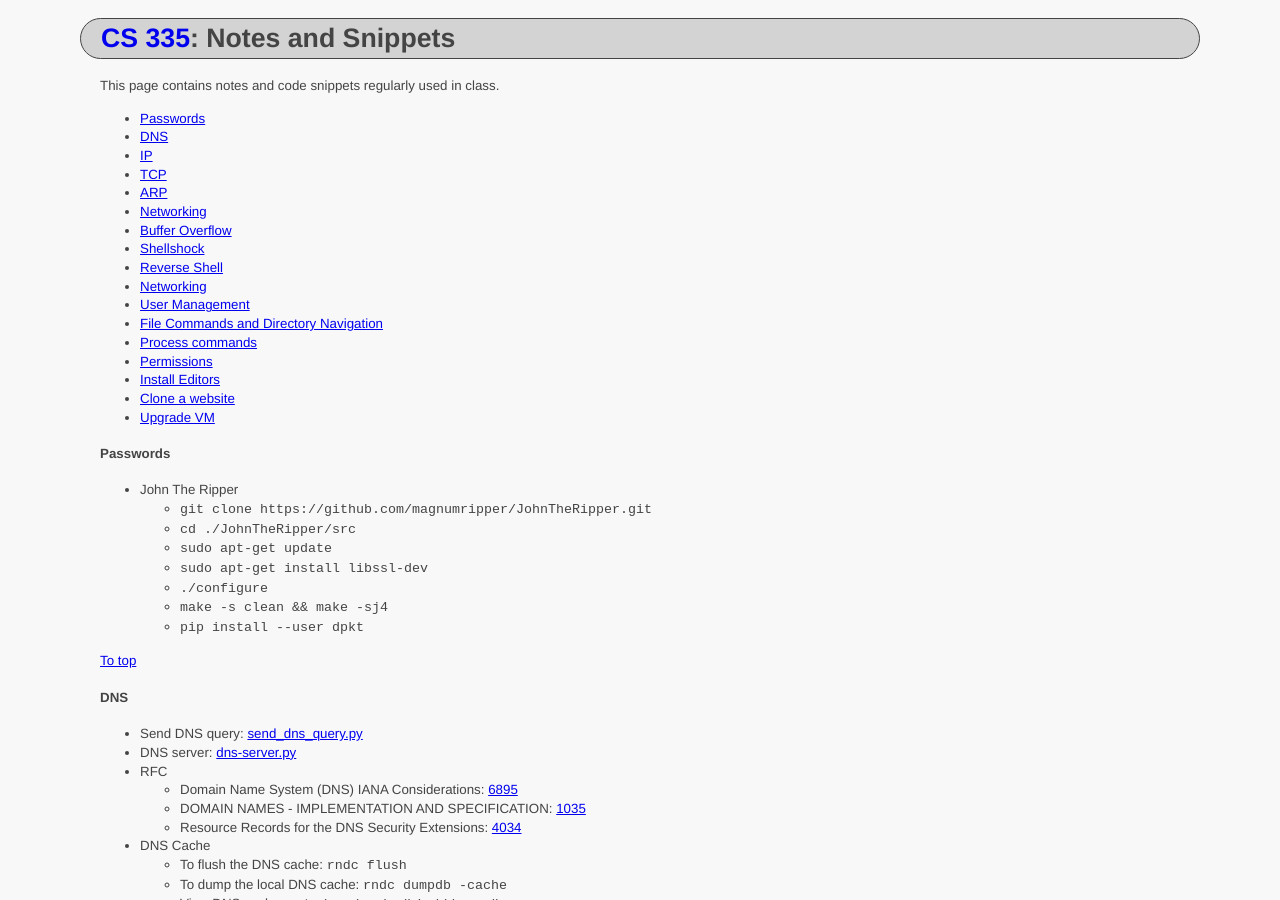
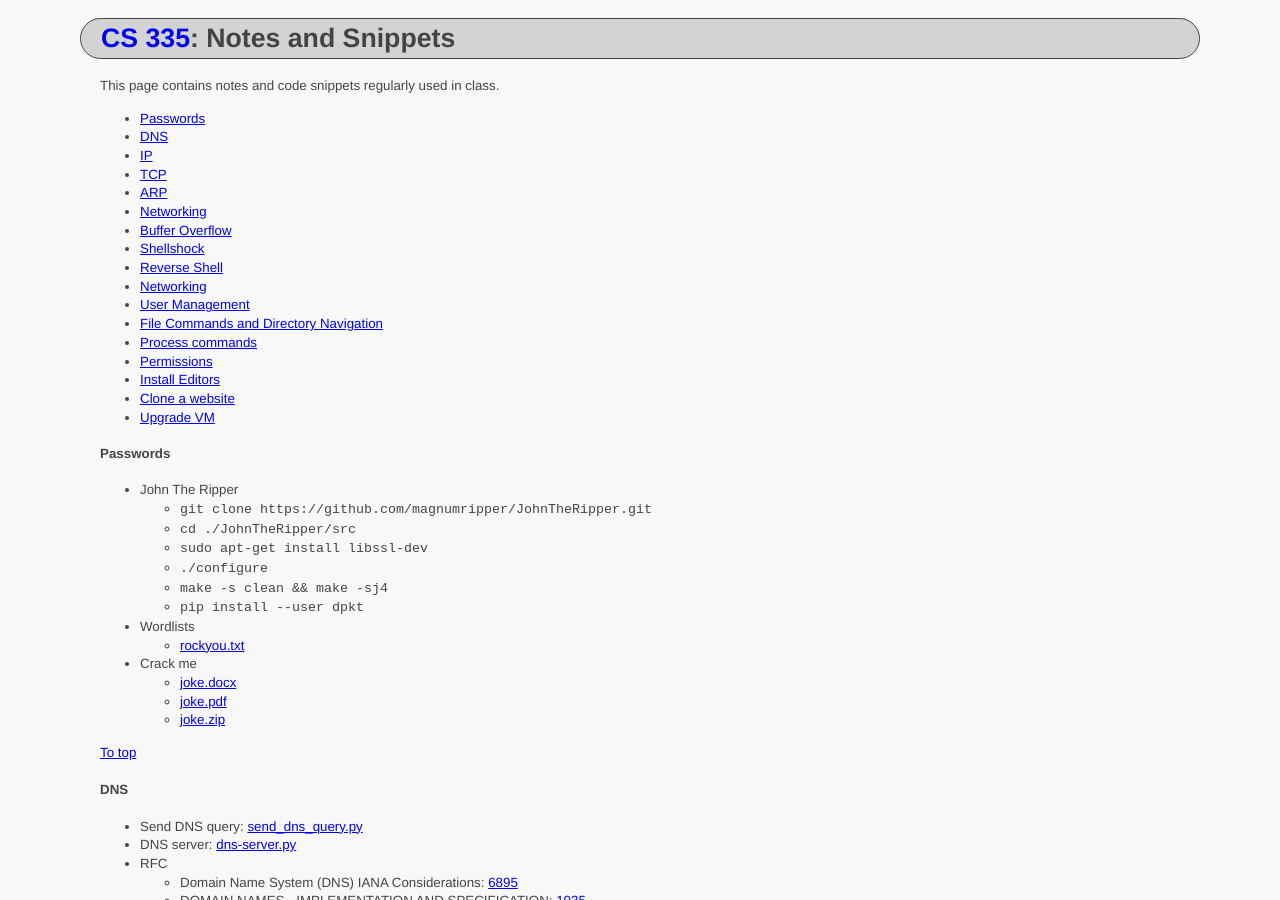
Before and after one commit to ycpcs/cs335-spring2023, a Jekyll site: the page built from notes/index.md, in a window 1280 px wide and 900 px high. Built offline with Jekyll 4.4.1, drawn with Linux system fonts in a browser that asks for light colours.

Commit message:
simplify commands

````diff
--- a/notes/index.md
+++ b/notes/index.md
@@ -28,11 +28,16 @@ This page contains notes and code snippets regularly used in class.
 - John The Ripper
   - ```git clone https://github.com/magnumripper/JohnTheRipper.git```
   - ```cd ./JohnTheRipper/src```
-  - ```sudo apt-get update```
   - ```sudo apt-get install libssl-dev```
   - ```./configure```
   - ``` make -s clean && make -sj4```
   - ``` pip install --user dpkt```
+- Wordlists
+  - [rockyou.txt](pass\rockyou.txt.tar.gz)
+- Crack me
+  - [joke.docx](pass\joke.docx)
+  - [joke.pdf](pass\joke.pdf)
+  - [joke.zip](pass\joke.zip)
 
 <a href="#">To top</a>
 
````
